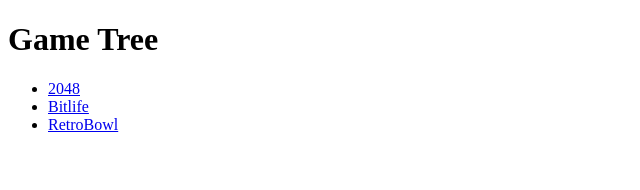
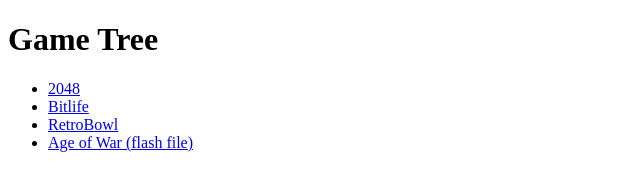
Before and after one commit to themethodgames/Germhub, a plain HTML site: page index.html in a window 1280 px wide. Shown: the whole page, without its empty margins (0-640 px from the left). Drawn offline with Linux system fonts and the light colour scheme.

Commit message:
Update index.html

```diff
--- a/index.html
+++ b/index.html
@@ -11,6 +11,7 @@
         <li><a href="2048/">2048</a></li>
         <li><a href="bitlife/">Bitlife</a></li>
         <li><a href="retro bowl/">RetroBowl</a></li>
+        <li><a href="age of war/">Age of War (flash file)</a></li>
     </ul>
 </body>
 </html>
```
